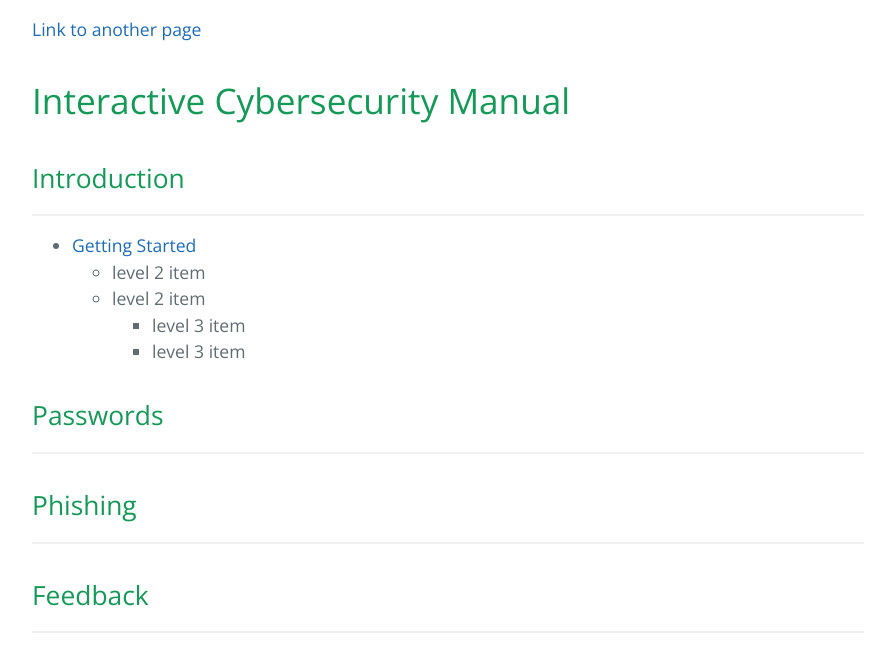
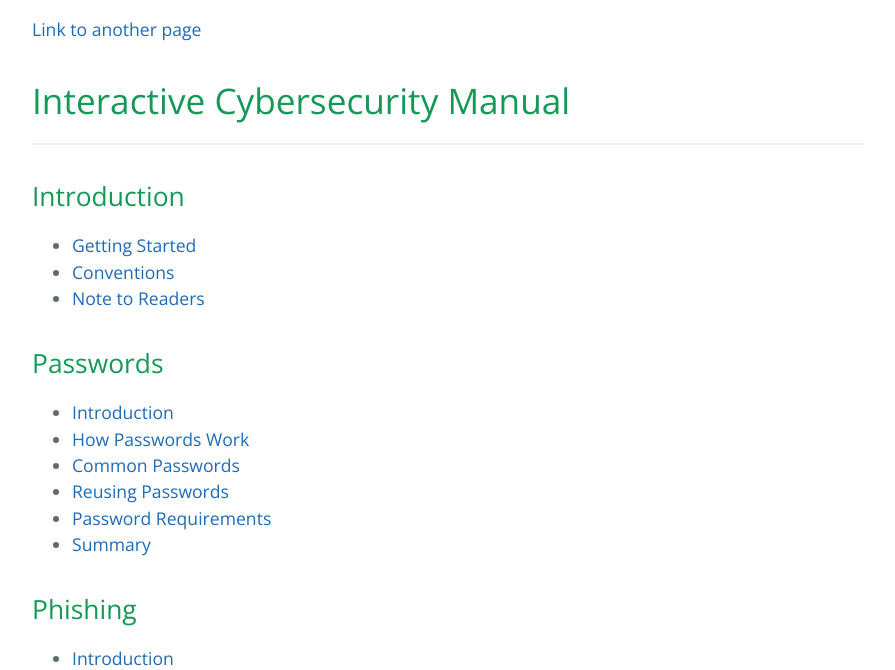
Before and after one commit to ugacyberarch/manual, a Jekyll site: the page built from home_page.md, in a window 1280 px wide and 1400 px high, scrolled down 399 px. Shown: the top 670 px of the window, without its empty margins (192-1087 px from the left). Built offline with Jekyll 4.4.1, drawn with Linux system fonts in a browser that asks for light colours; some of the changed text lies outside the part shown.

Commit message:
Update from Forestry.io Sammy Vo updated home_page.md

```diff
--- a/home_page.md
+++ b/home_page.md
@@ -5,46 +5,26 @@ layout: default
 [Link to another page](./another-page.html)
 
 # Interactive Cybersecurity Manual
-
+***
 ## Introduction
-
-***
-
-* [Getting Started]()
-  * level 2 item
-  * level 2 item
-    * level 3 item
-    * level 3 item
+* [Getting Started](./)
+* [Conventions](./)
+* [Note to Readers](./)
 
 ## Passwords
-
-***
+* [Introduction](./)
+* [How Passwords Work](./)
+* [Common Passwords](./)
+* [Reusing Passwords](./)
+* [Password Requirements](./)
+* [Summary](./)
 
 ## Phishing
-
-***
+* [Introduction](./)
+* [Fake Domains](./)
+* [Fake Links](./)
+* [Fake Emails](./)
+* [Summary](./)
 
 ## Feedback
-
-***
-
-### Small image
-
-![Octocat](https://github.githubassets.com/images/icons/emoji/octocat.png)
-
-### Large image
-
-![Branching](https://guides.github.com/activities/hello-world/branching.png)
-
-### Definition lists can be used with HTML syntax.
-
-<dl>
-<dt>Name</dt>
-<dd>Godzilla</dd>
-<dt>Born</dt>
-<dd>1952</dd>
-<dt>Birthplace</dt>
-<dd>Japan</dd>
-<dt>Color</dt>
-<dd>Green</dd>
-</dl>
+* Suvery
```
